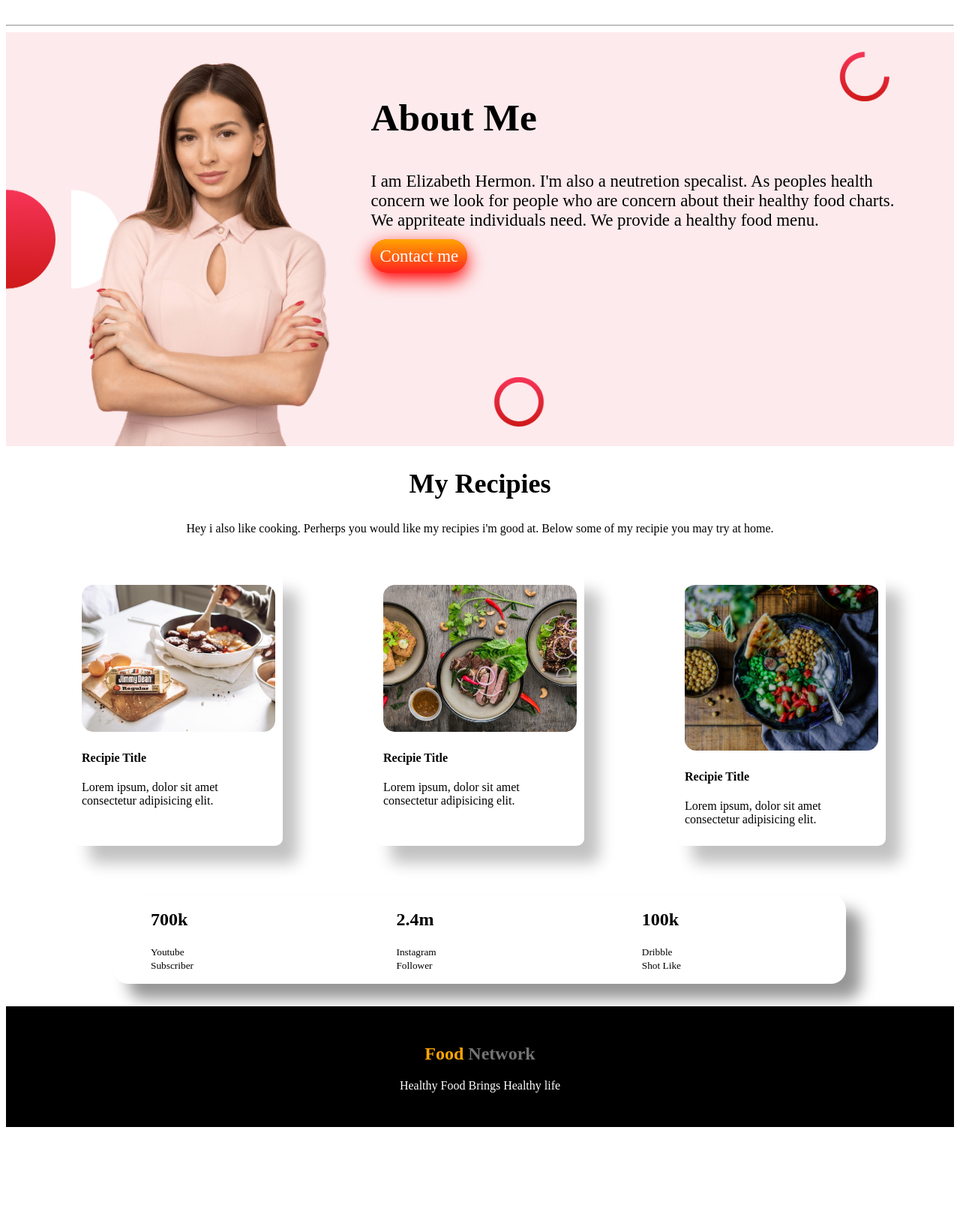
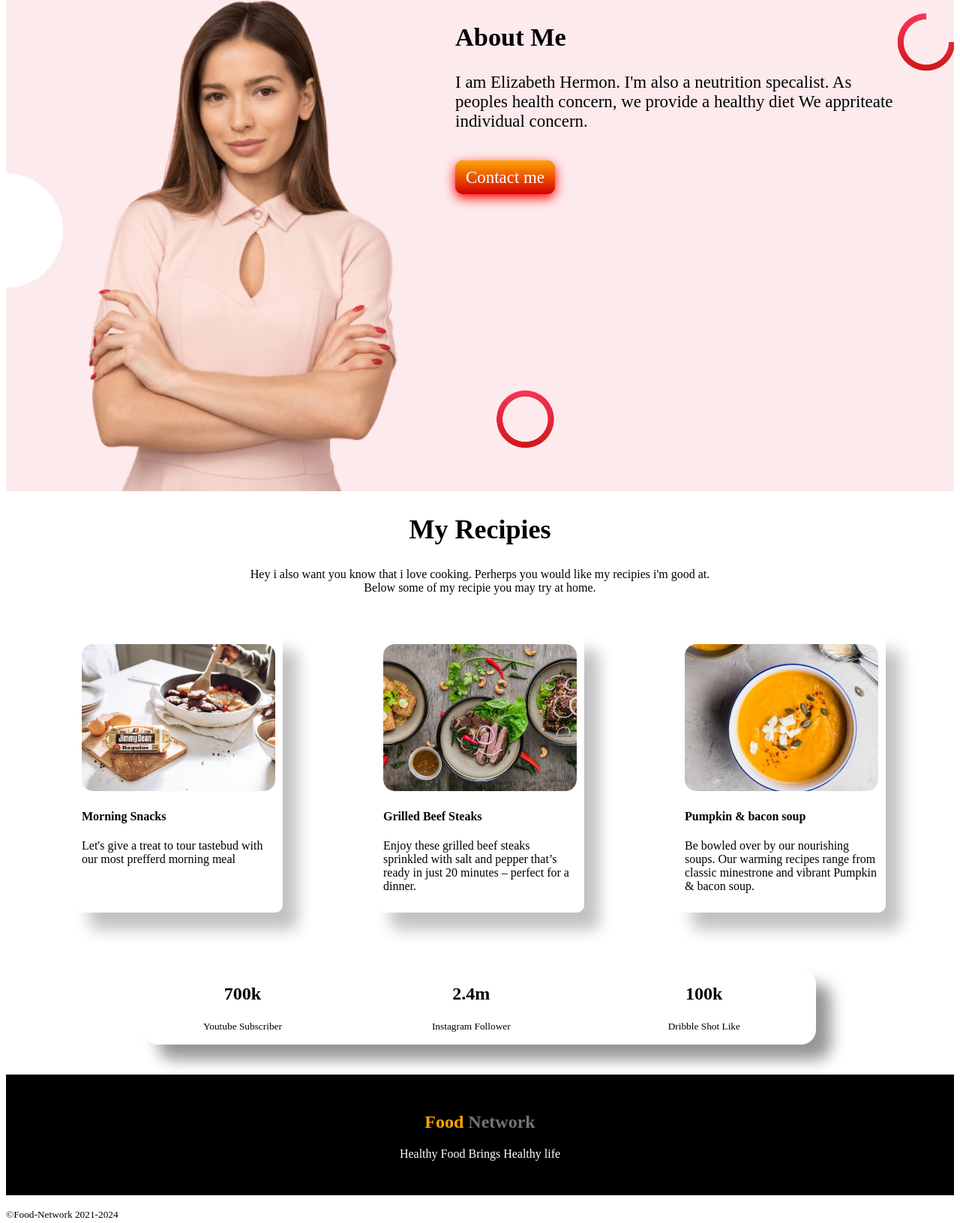
Before and after one commit to DevBobi/food-network-main, a plain HTML site: page index.html in a window 1280 px wide. Shown: the part 779-2410 px from the top of the page at 75% size. Before the commit the page ends 2290 px from the top, so only its background shows below. Drawn offline with Linux system fonts and the light colour scheme.

Commit message:
almost everything updated

```diff
--- a/index.html
+++ b/index.html
@@ -10,9 +10,6 @@
     <link rel="preconnect" href="https://fonts.gstatic.com" crossorigin>
     <link href="https://fonts.googleapis.com/css2?family=Raleway:wght@200&display=swap" rel="stylesheet">
     <link rel="stylesheet" href="style.css">
-    <style>
-
-    </style>
 </head>
 
 <body>
@@ -45,60 +42,64 @@
             <img class="" src="images/female/Group 8425.png" alt="">
         </div>
     </section>
-    <hr>
+
     <section class="container " id="banner">
         <div class="half-width2">
             <img src="images/female/Person Image.png" alt="">
         </div>
         <div class="half-width2 cover">
-            <h1>About Me</h1>
-            <p>I am Elizabeth Hermon. I'm also a neutretion specalist. As peoples health concern we look for people who
-                are concern about their healthy food charts. We appriteate individuals need. We provide a healthy food
-                menu.</p>
+            <h2>About Me</h2>
+            <p>I am Elizabeth Hermon. I'm also a neutrition specalist. As peoples health concern, we provide a healthy
+                diet We appriteate individual concern.
+            </p>
+            <br>
             <a class="order-btn" href="">Contact me</a>
         </div>
     </section>
     <section>
         <div class="recipie-position">
             <h1>My Recipies</h1>
-            <p>Hey i also like cooking. Perherps you would like my recipies i'm good at. Below some of my recipie you
-                may try
-                at home.</p>
+            <p>Hey i also want you know that i love cooking. Perherps you would like my recipies i'm good at.
+                <br> Below some of my recipie you may try
+                at home.
+            </p>
         </div>
     </section>
     <section>
         <div class="container2">
             <div class="menu">
                 <img class="img-hw" src="images/food/Project Cover.jpg" alt="">
-                <h4>Recipie Title</h4>
-                <p>Lorem ipsum, dolor sit amet consectetur adipisicing elit.</p>
+                <h4> Morning Snacks</h4>
+                <p>Let's give a treat to tour tastebud with our most prefferd morning meal</p>
 
             </div>
             <div class="menu">
                 <img class="img-hw" src="images/food/Project Cover1.jpg" alt="">
-                <h4>Recipie Title</h4>
-                <p>Lorem ipsum, dolor sit amet consectetur adipisicing elit.</p>
+                <h4>Grilled Beef Steaks</h4>
+                <p>Enjoy these grilled beef steaks sprinkled with salt and pepper that’s ready in just 20 minutes –
+                    perfect for a dinner.</p>
 
             </div>
             <div class="menu">
-                <img class="img-hw" src="images/food/Project Cover8.png" alt="">
-                <h4>Recipie Title</h4>
-                <p>Lorem ipsum, dolor sit amet consectetur adipisicing elit.</p>
+                <img class="img-hw" src="images/food/Project Cover.png" alt="">
+                <h4>Pumpkin & bacon soup</h4>
+                <p>Be bowled over by our nourishing soups. Our warming recipes range from classic minestrone and vibrant
+                    Pumpkin & bacon soup.</p>
 
             </div>
         </div>
     </section>
     <section class="container3">
         <div class="likes">
-            <div class="like1">
+            <div class="like1" id="like1">
                 <h2>700k</h2>
                 <p><small>Youtube Subscriber</small></p>
             </div>
-            <div class="like1">
+            <div class="like1" id="like2">
                 <h2>2.4m</h2>
                 <p><small>Instagram Follower</small></p>
             </div>
-            <div class="like1">
+            <div class="like1" id="like3">
                 <h2>100k</h2>
                 <p><small>Dribble Shot Like</small></p>
             </div>
@@ -109,7 +110,7 @@
         <p>Healthy Food Brings Healthy life</p>
     </section>
     <footer>
-
+        <p><small>©Food-Network 2021-2024</small></p>
     </footer>
 
 </body>
--- a/style.css
+++ b/style.css
@@ -45,13 +45,13 @@ h1{
 }
 .order-btn{
     text-decoration: none;
-    background-color: orangered;
-    padding: 10px 12px;
-    border-radius: 25px;
-    background-image: linear-gradient(orange, #ff2121);
+    background-color: rgb(117, 117, 117);
+    padding: 10px 14px;
+    border-radius: 10px;
+    background-image: linear-gradient(orange, #d40000);
     color: white;
     font-weight: 400;
-    box-shadow: 0px 9px 23px red;
+    box-shadow: 0px 5px 15px 0px red;
 
 }
 .container{
@@ -59,8 +59,8 @@ h1{
 }
 
 .half-width {
-    font-size: 142%;
-    margin: 100px 90px
+    font-size: 130%;
+    margin: 70px 101px;
 }
 
 .half-width img{
@@ -112,6 +112,7 @@ h1{
     background-color: white;
     box-shadow: 20px 20px 20px rgb(150, 150, 150);
     border-radius: 20px;
+    margin: 10px 40px 10px;
 
 }
 .container3{
@@ -120,6 +121,21 @@ h1{
 .like1{
     padding: 0px 214px 0px 50px;
     border-radius: 20px;
+    text-align: center;
+
+}
+#like1{
+
+    padding-left: 80px;
+    padding-right: 200px;
+}
+#like2{
+    padding-right: 160px;
+    padding-left: 0px;
+
+}
+#like3{
+      padding-right: 50px;
 
 }
 .container4{
```
Also changed, not shown: images/food/food-drink.png (added).
